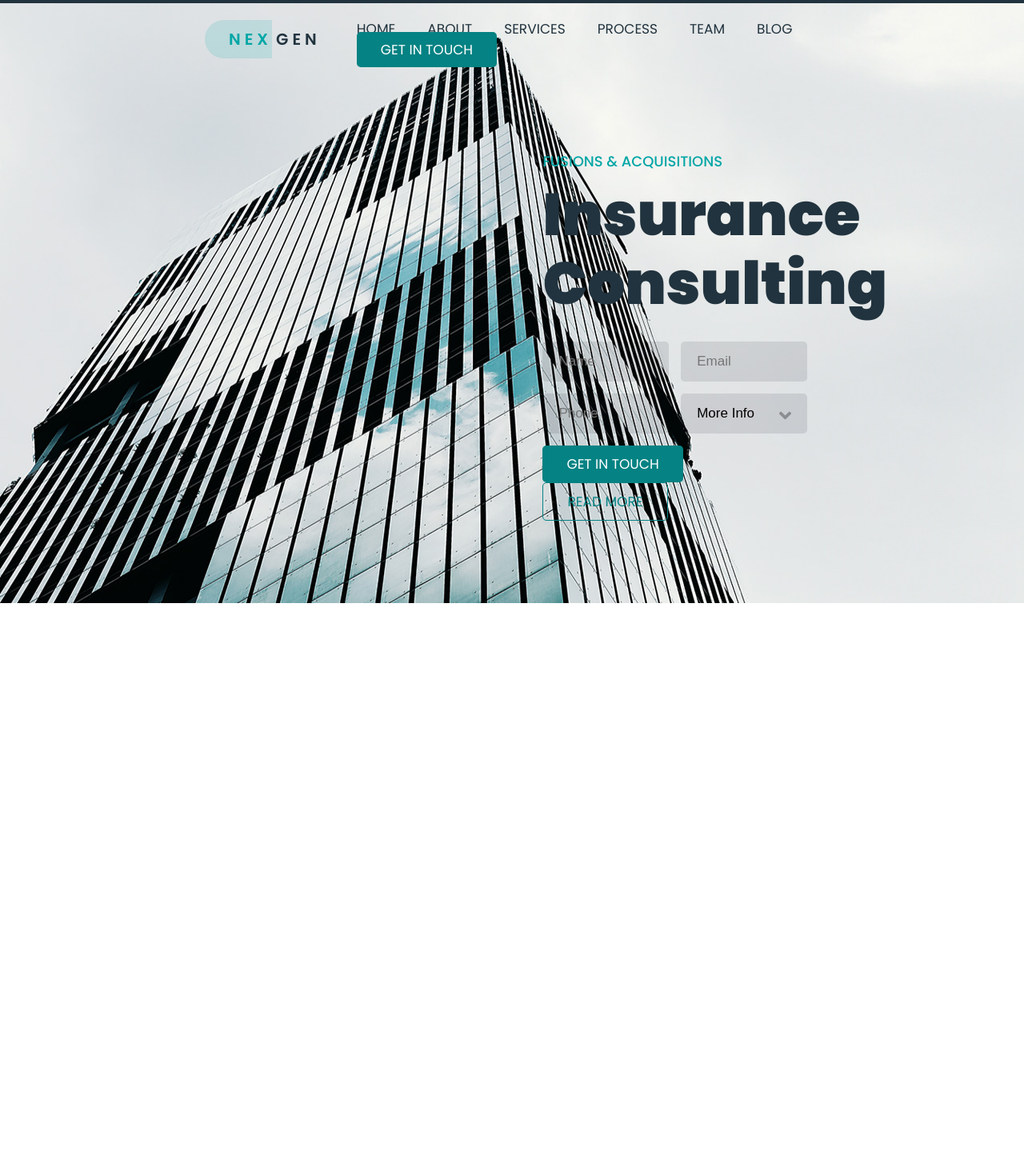
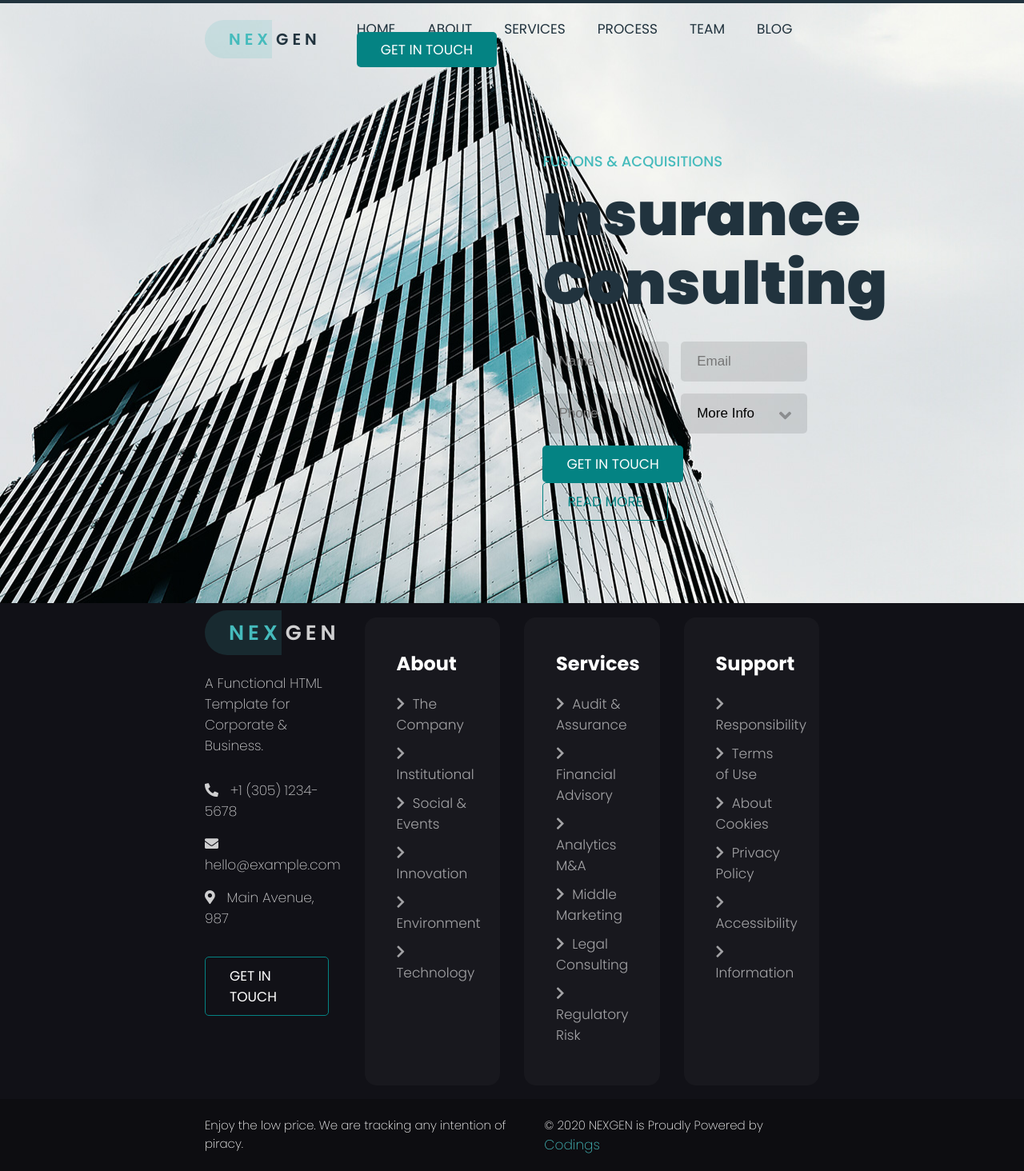
Before and after one commit to marcocanopoli/proj-html-vuejs, a Vue app: page / in a window 1280 px wide. Shown: the part 46-1510 px from the top of the page at 80% size. Before the commit the page ends 800 px from the top, so only its background shows below. Built offline with nearby package versions, Linux system fonts and the light colour scheme.

Commit message:
Footer done

```diff
--- a/src/assets/style/global.scss
+++ b/src/assets/style/global.scss
@@ -2,6 +2,7 @@
 @import './mixins.scss';
 
 //font
+@import "~@fontsource/poppins/200.css";
 @import "~@fontsource/poppins/300.css";
 @import "~@fontsource/poppins/400.css";
 @import "~@fontsource/poppins/500.css";
@@ -29,21 +30,38 @@ body {
     color: $text-col;
 }
 
+h3 {
+    font-size: 24px;
+}
+
 input, select {
     padding: 15px 20px;
     border-radius: 5px;
     font-size: 17px;
     border: none;
-    background-color: $bg-alpha10-col;
+    background-color: $black10;
     appearance: none;
-
-
 }
 input:focus{
     outline: none;
 }
 input:focus-visible {
     outline: 2px solid $brand-dark-col;
+}
+
+ul {
+    list-style: none;
+}
+
+ul.inline-list {
+    li {
+        display: inline-block;
+    }
+}
+
+.container {
+    width: 60%;
+    margin: 0 auto;
 }
 
 .select-box {
@@ -62,23 +80,11 @@ input:focus-visible {
     }
 }
 
-.container {
-    width: 60%;
-    margin: 0 auto;
-}
-
-ul.inline-list {
-    list-style: none;
-
-    li {
-        display: inline-block;
-    }
-}
-
 .btn {
     padding: 10px 30px;
     border-radius: 5px;
     text-transform: uppercase;
+    font-weight: 400;
 }
 .btn-solid {
     background-color: $brand-dark-col;
@@ -88,3 +94,23 @@ ul.inline-list {
     color: $brand-dark-col;
     border: 1px solid $brand-dark-col;
 }
+
+.logo {
+    text-decoration: none;
+
+    span {
+        font-size: 20px;
+        font-weight: 600;
+        text-transform: uppercase;
+        letter-spacing: 5px;
+        margin-right: 5px;
+
+        &:first-child {
+            padding: 10px 0 10px 30px;
+            border-top-left-radius: 25px;
+            border-bottom-left-radius: 25px;
+            color: $brand-col;
+            background-color: $brand15-col;
+        }
+    }
+}
--- a/src/assets/style/mixins.scss
+++ b/src/assets/style/mixins.scss
@@ -10,3 +10,8 @@
         align-items: center;
     }
 }
+
+@mixin small-font {
+    font-size: 15px;
+    font-weight: 200;
+}
--- a/src/assets/style/variables.scss
+++ b/src/assets/style/variables.scss
@@ -1,14 +1,18 @@
 //colors
-$brand-dark-col: #058283;
-$brand-col: #02a6a6;
-$brand-alpha15-col: rgba(#02a6a6, 0.15);
+$brand-dark-col: #048383;
+$brand-col: #45bbbc;
+$brand15-col: rgba($brand-col, 0.15);
+
 $text-col: #fff;
-$text-light-col: #c0c3d0;
 $text-dark-col: #21333e;
+
 $bg-dark-col: #0d0d11;
 $bg-col: #111117;
-$bg-alpha10-col: rgba(#111117, 0.1);
-$bg-light-col: #19191f;
+
+$black10: rgba(#000, 0.1);
+$white3: rgba(#fff, 0.03);
+$white60: rgba(#fff, 0.6);
+$white80: rgba(#fff, 0.8);
 
 $topbar-height: 50px;
 $nav-height: 70px;
--- a/src/components/Footer.vue
+++ b/src/components/Footer.vue
@@ -1,15 +1,165 @@
 <template>
     <footer>
+        <div class="footer-top">
+            <div class="container">
 
+                <!-- contacts -->
+                <div class="contacts">
+                    <a class="logo" href="#">
+                        <span>Nex</span>
+                        <span>Gen</span>
+                    </a>
+                    <p>A Functional HTML Template for Corporate & Business.</p>
+                    <span>
+                        <i class="fas fa-phone-alt"></i>
+                        +1 (305) 1234-5678
+                    </span>
+                    <span>
+                        <i class="fas fa-envelope"></i>
+                        hello@example.com
+                    </span>
+                    <span>
+                        <i class="fas fa-map-marker-alt"></i>
+                        Main Avenue, 987
+                    </span>
+                    <a href="#" class="btn btn-outline">Get in touch</a>
+                </div>
+                <!-- /contacts -->
+
+                <!-- links -->
+                <div>
+                    <LinksCard
+                        :title="'About'"
+                        :links="aboutLinks"/>
+                </div>
+                <div>
+                    <LinksCard
+                        :title="'Services'"
+                        :links="servicesLinks"/>
+                </div>
+                <div>
+                    <LinksCard
+                        :title="'Support'"
+                        :links="supportLinks"/>
+                </div>
+                <!-- /links -->
+            </div>
+        </div>
+
+        <div class="footer-bottom">
+            <div class="container">
+                <span>Enjoy the low price. We are tracking any intention of piracy.</span>
+                <span>&copy; 2020 NEXGEN is Proudly Powered by <a href="#">Codings</a></span>
+            </div>
+        </div>
     </footer>
 </template>
 
 <script>
+//links
+import aboutLinks from '../data/footer-about-links.js'
+import servicesLinks from '../data/footer-services-links.js'
+import supportLinks from '../data/footer-support-links.js'
+
+//components
+import LinksCard from './LinksCard.vue'
+
 export default {
-    name: 'Footer'
+    name: 'Footer',
+    data() {
+        return {
+            aboutLinks,
+            servicesLinks,
+            supportLinks
+        }
+    },
+    components: {
+        LinksCard
+    }
 }
 </script>
 
 <style lang="scss" scoped>
+    @import '../assets/style/variables.scss';
+    @import '../assets/style/mixins.scss';
 
+    footer {
+
+        a {
+            text-decoration: none;
+        }
+
+        .footer-top {
+            @include flex-center ('both');
+            width: 100%;
+            height: 620px;
+            background-color: $bg-col;
+
+            .container {
+                display: flex;
+                justify-content: space-between;
+
+                & > div {
+                    width: calc((100% - 90px) / 4);
+                }
+
+                .contacts {
+                    display: flex;
+                    flex-direction: column;
+                    align-items: flex-start;
+                    padding-right: 15px;
+                    font-weight: 200;
+                    color: $white80;
+
+                    .logo {
+                        color: $white80;
+
+                        span {
+                            font-size: 26px;
+
+                            &:first-child {
+                                border-top-left-radius: 50px;
+                                border-bottom-left-radius: 50px;
+                            }
+                        }
+                    }
+
+                    i {
+                        margin-right: 10px;
+                    }
+                    p {
+                        padding: 30px 0;
+                    }
+
+                    span {
+                        margin-bottom: 15px;
+                    }
+
+                    .btn {
+                        color: $text-col;
+                        margin-top: 20px;
+                    }
+                }
+            }
+
+        }
+
+        .footer-bottom {
+            @include flex-center ('cross');
+            @include small-font;
+            height: 90px;
+            background-color: $bg-dark-col;
+
+            .container {
+                display: flex;
+                justify-content: space-between;
+
+                a{
+                    font-size: 17px;
+                    color: $brand-col;
+                }
+            }
+        }
+
+    }
 </style>
--- a/src/components/Header.vue
+++ b/src/components/Header.vue
@@ -94,7 +94,7 @@ export default {
                 display: flex;
                 justify-content: space-between;
                 font-size: 14px;
-                color: $text-light-col;
+                color: $white60;
 
                 li {
                     &:first-child {
@@ -105,7 +105,7 @@ export default {
                     }
 
                     * {
-                        color: $text-light-col;
+                        color: $white60;
                     }
 
                     i {
@@ -122,27 +122,8 @@ export default {
             height: $nav-height;
             margin-top: 10px;
 
-            *:not(.btn) {
+            a:not(.btn) {
                 color: $text-dark-col;
-
-            }
-
-            a {
-                span {
-                    font-size: 20px;
-                    font-weight: 600;
-                    text-transform: uppercase;
-                    letter-spacing: 5px;
-                    margin-right: 5px;
-
-                    &:first-child {
-                        padding: 10px 0 10px 30px;
-                        border-top-left-radius: 25px;
-                        border-bottom-left-radius: 25px;
-                        color: $brand-col;
-                        background-color: $brand-alpha15-col;
-                    }
-                }
             }
 
             ul {
@@ -195,7 +176,7 @@ export default {
                         width: 100%;
                     }
 
-                    a{
+                    a {
                         margin-right: 15px;
                     }
                 }
--- /dev/null
+++ b/src/components/LinksCard.vue
@@ -0,0 +1,58 @@
+<template>
+    <div class="card">
+        <h3>{{ title }}</h3>
+        <ul>
+            <li v-for="link, index in links"
+                :key="index">
+                <a :href="link.url">
+                    <i class="fas fa-chevron-right"></i>
+                    {{ link.text }}
+                </a>
+            </li>
+        </ul>
+    </div>
+</template>
+
+<script>
+export default {
+    name: 'LinksCard',
+    props: {
+        title: String,
+        links: Array
+    }
+}
+</script>
+
+<style lang="scss" scoped>
+    @import '../assets/style/variables.scss';
+
+    .card {
+        height: 100%;
+        width: 100%;
+        padding: 40px;
+        border-radius: 15px;
+        background-color: $white3;
+
+        h3 {
+            margin-bottom: 20px;
+        }
+
+        ul {
+
+            li {
+                margin-bottom: 10px;
+
+                i {
+                    margin-right: 5px;
+                }
+
+                a {
+                    font-weight: 300;
+                    color: $white60;
+                    text-decoration: none;
+                }
+            }
+        }
+    }
+
+</style>
--- /dev/null
+++ b/src/data/footer-about-links.js
@@ -0,0 +1,26 @@
+export default [
+    {
+        text: 'The Company',
+        url: '#'
+    },
+    {
+        text: 'Institutional',
+        url: '#'
+    },
+    {
+        text: 'Social & Events',
+        url: '#'
+    },
+    {
+        text: 'Innovation',
+        url: '#'
+    },
+    {
+        text: 'Environment',
+        url: '#'
+    },
+    {
+        text: 'Technology',
+        url: '#'
+    },
+]
--- /dev/null
+++ b/src/data/footer-services-links.js
@@ -0,0 +1,26 @@
+export default [
+    {
+        text: 'Audit & Assurance',
+        url: '#'
+    },
+    {
+        text: 'Financial Advisory',
+        url: '#'
+    },
+    {
+        text: 'Analytics M&A',
+        url: '#'
+    },
+    {
+        text: 'Middle Marketing',
+        url: '#'
+    },
+    {
+        text: 'Legal Consulting',
+        url: '#'
+    },
+    {
+        text: 'Regulatory Risk',
+        url: '#'
+    },
+]
--- /dev/null
+++ b/src/data/footer-support-links.js
@@ -0,0 +1,26 @@
+export default [
+    {
+        text: 'Responsibility',
+        url: '#'
+    },
+    {
+        text: 'Terms of Use',
+        url: '#'
+    },
+    {
+        text: 'About Cookies',
+        url: '#'
+    },
+    {
+        text: 'Privacy Policy',
+        url: '#'
+    },
+    {
+        text: 'Accessibility',
+        url: '#'
+    },
+    {
+        text: 'Information',
+        url: '#'
+    },
+]
```
